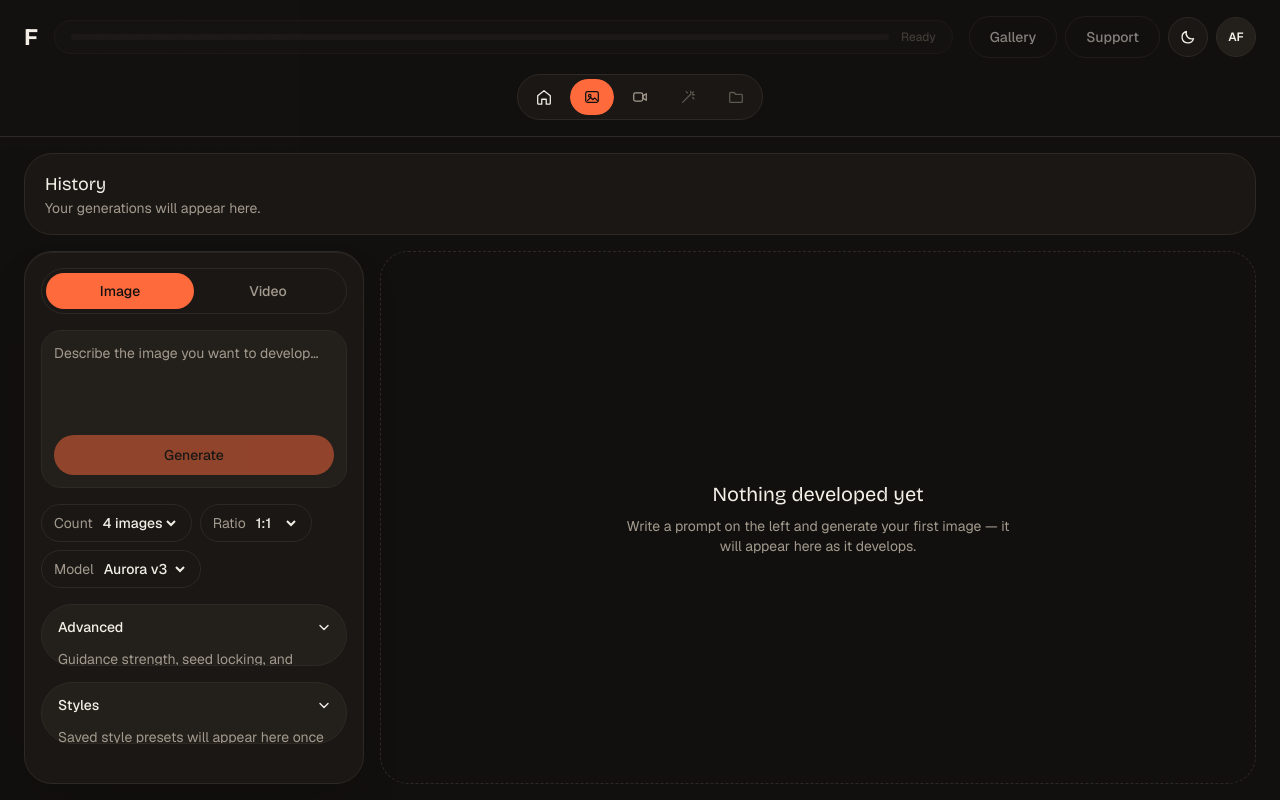
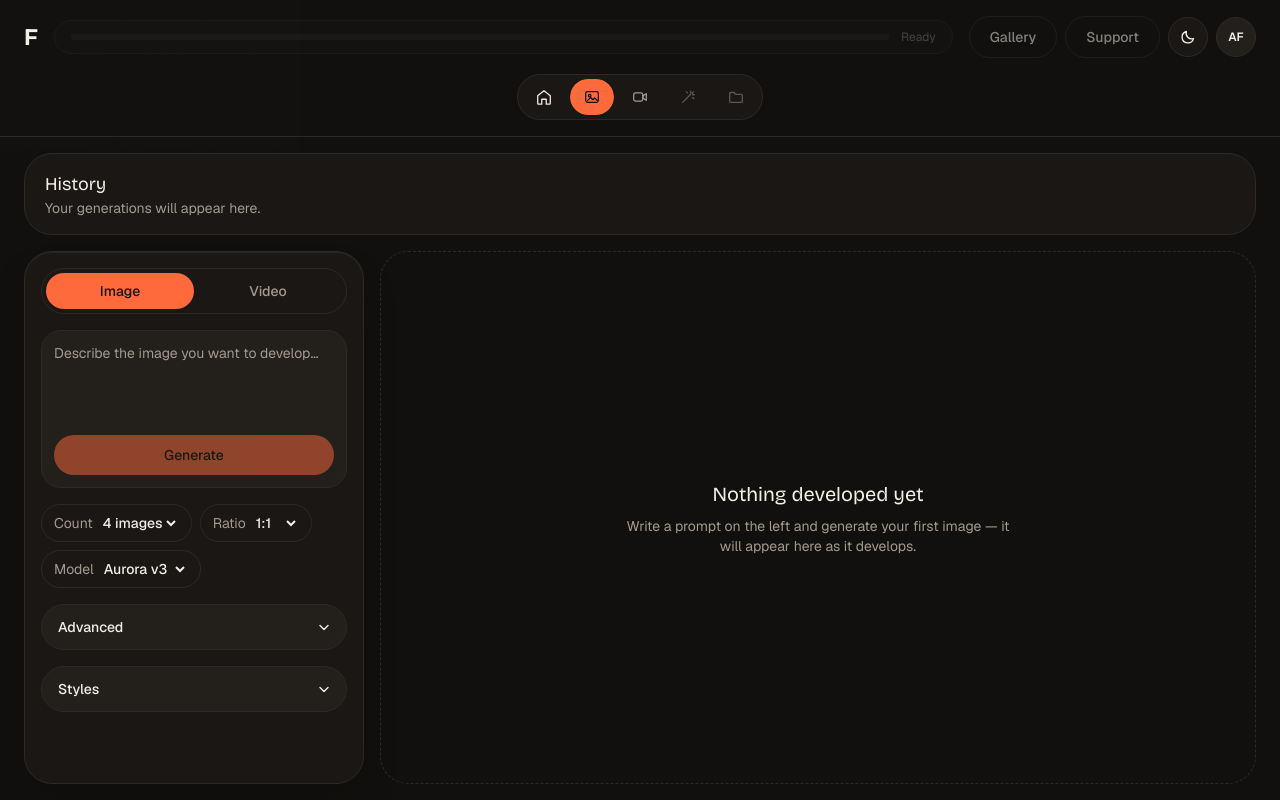
Before and after one commit to AasirFarrukh/fomi-studio, a Next.js app: page / in a window 1280 px wide. Built offline with nearby package versions, Linux system fonts and the light colour scheme.

Commit message:
fix: fully collapse disclosure panels and make hidden content inert

```diff
--- a/src/components/ui/Disclosure.js
+++ b/src/components/ui/Disclosure.js
@@ -31,8 +31,10 @@ export function Disclosure({ title, children, defaultOpen = false }) {
           />
         </svg>
       </button>
-      <div id={panelId} className="disclosure-content" data-open={open}>
-        <div className="px-4 pb-4 text-sm text-muted">{children}</div>
+      <div id={panelId} className="disclosure-content" data-open={open} inert={!open}>
+        <div>
+          <p className="px-4 pb-4 text-sm text-muted">{children}</p>
+        </div>
       </div>
     </div>
   );
```
